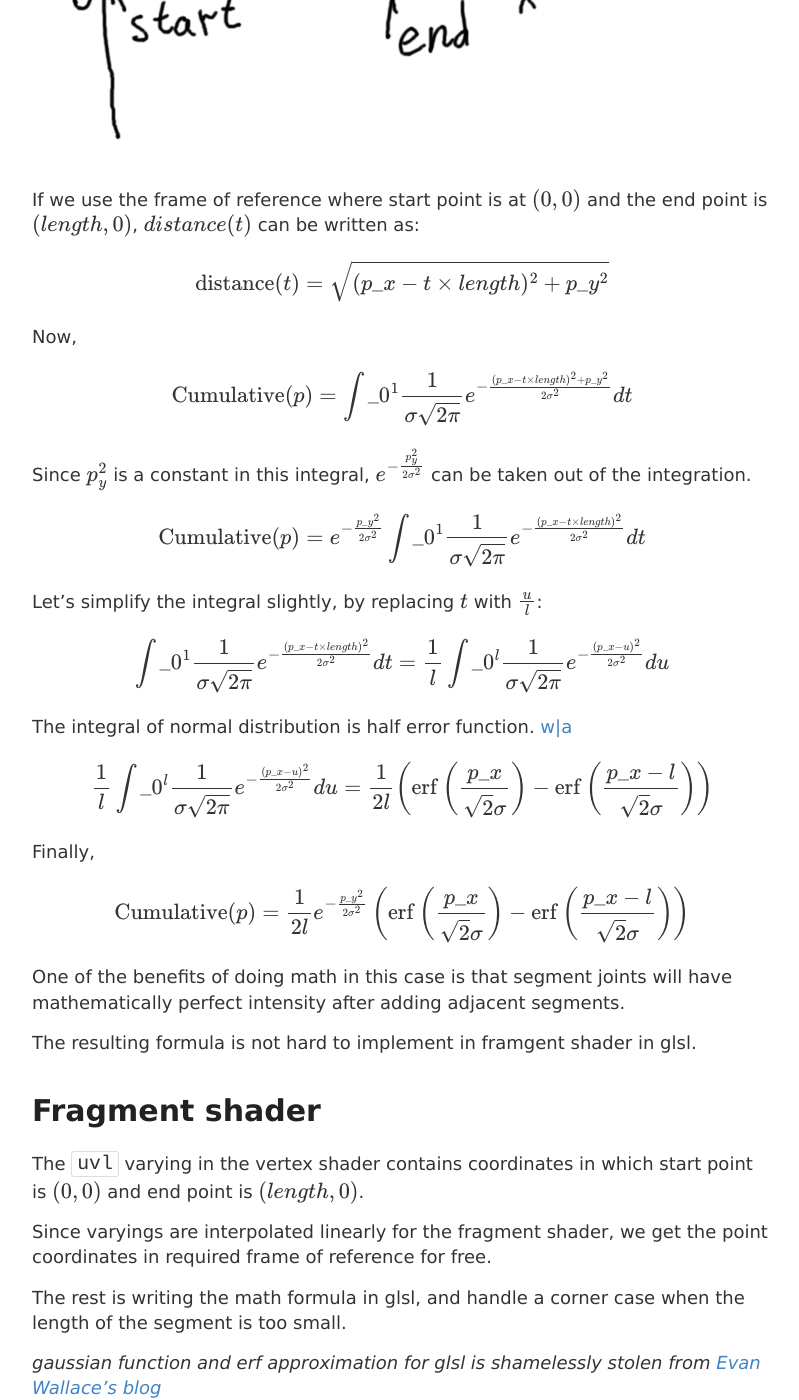
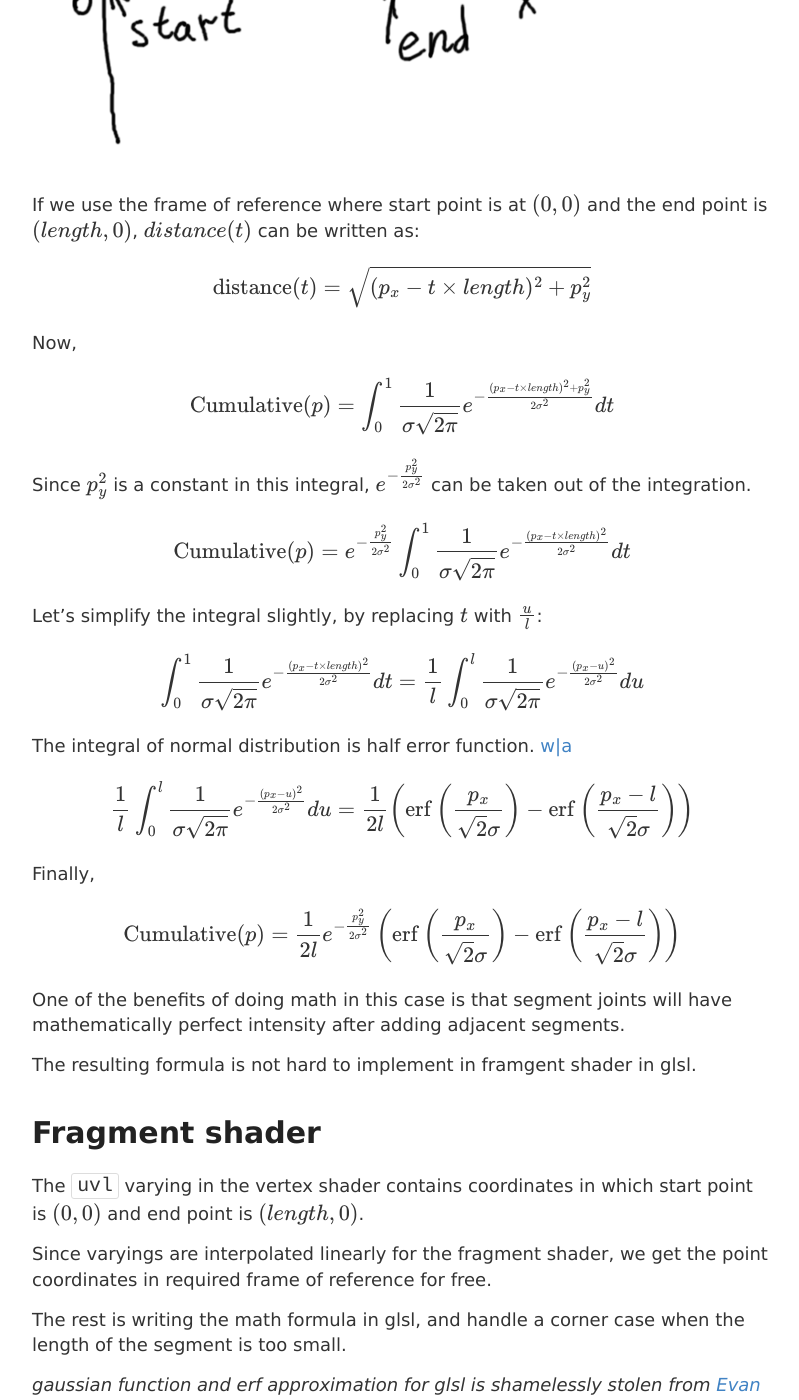
Before and after one commit to m1el/m1el.github.io, a Jekyll site: the page built from _posts/2015-09-17-oscilloscope-lines.md, in a window 1280 px wide and 1400 px high, scrolled down 5002 px. Shown: the whole window, without its empty margins (238-1037 px from the left). Built offline with Jekyll 4.4.1, drawn with Linux system fonts in a browser that asks for light colours; formulas are drawn with MathJax 3; some of the changed text lies outside the part shown.

Commit message:
no need to escape underscore with new markdown renderer

```diff
--- a/_posts/2015-09-17-oscilloscope-lines.md
+++ b/_posts/2015-09-17-oscilloscope-lines.md
@@ -140,37 +140,37 @@ Where σ is the spread of the beam.
 To calculate the cumulative intensity, we integrate
 the intensity over time as the beam is moving from start to end.
 
-$$\mathrm{Cumulative}=\int\_0^1 \mathrm{Intensity}(\mathrm{distance}(t)) dt$$
+$$\mathrm{Cumulative}=\int_0^1 \mathrm{Intensity}(\mathrm{distance}(t)) dt$$
 
 ![](/woscope-how/integration-transform.png)
 
 If we use the frame of reference where start point is at $(0,0)$
 and the end point is $(length,0)$, $distance(t)$ can be written as:
 
-$$\mathrm{distance}(t)=\sqrt{(p\_x-t\times length)^2+p\_y^2}$$
+$$\mathrm{distance}(t)=\sqrt{(p_x-t\times length)^2+p_y^2}$$
 
 Now,
 
-$$\mathrm{Cumulative}(p)=\int\_0^1 \frac{1}{σ\sqrt{2π}} e^{-\frac{(p\_x-t\times length)^2+p\_y^2}{2σ^2}} dt$$
+$$\mathrm{Cumulative}(p)=\int_0^1 \frac{1}{σ\sqrt{2π}} e^{-\frac{(p_x-t\times length)^2+p_y^2}{2σ^2}} dt$$
 
-Since $p\_y^2$ is a constant in this integral,
-$e^{-\frac{p\_y^2}{2σ^2}}$ can be taken out of the integration.
+Since $p_y^2$ is a constant in this integral,
+$e^{-\frac{p_y^2}{2σ^2}}$ can be taken out of the integration.
 
-$$\mathrm{Cumulative}(p)=e^{-\frac{p\_y^2}{2σ^2}} \int\_0^1 \frac{1}{σ\sqrt{2π}} e^{-\frac{(p\_x-t\times length)^2}{2σ^2}} dt$$
+$$\mathrm{Cumulative}(p)=e^{-\frac{p_y^2}{2σ^2}} \int_0^1 \frac{1}{σ\sqrt{2π}} e^{-\frac{(p_x-t\times length)^2}{2σ^2}} dt$$
 
 Let's simplify the integral slightly, by replacing $t$ with $\frac{u}{l}$:
 
-$$\int\_0^1 \frac{1}{σ\sqrt{2π}} e^{-\frac{(p\_x-t\times length)^2}{2σ^2}} dt =
-\frac{1}{l} \int\_0^l \frac{1}{σ\sqrt{2π}} e^{-\frac{(p\_x-u)^2}{2σ^2}} du$$
+$$\int_0^1 \frac{1}{σ\sqrt{2π}} e^{-\frac{(p_x-t\times length)^2}{2σ^2}} dt =
+\frac{1}{l} \int_0^l \frac{1}{σ\sqrt{2π}} e^{-\frac{(p_x-u)^2}{2σ^2}} du$$
 
 The integral of normal distribution is half error function. [w\|a](http://www.wolframalpha.com/input/?i=integrate++1%2F%28%CF%83+sqrt%282%CF%80%29%29+e%5E%28-%28m-x*l%29%5E2%2F%282%CF%83%5E2%29%29+dx+from+0+to+1)
 
-$$\frac{1}{l} \int\_0^l \frac{1}{σ\sqrt{2π}} e^{-\frac{(p\_x-u)^2}{2σ^2}} du=
-\frac{1}{2l} \left(\mathrm{erf}\left(\frac{p\_x}{\sqrt2 σ}\right) - \mathrm{erf}\left(\frac{p\_x-l}{\sqrt2 σ}\right)\right)$$
+$$\frac{1}{l} \int_0^l \frac{1}{σ\sqrt{2π}} e^{-\frac{(p_x-u)^2}{2σ^2}} du=
+\frac{1}{2l} \left(\mathrm{erf}\left(\frac{p_x}{\sqrt2 σ}\right) - \mathrm{erf}\left(\frac{p_x-l}{\sqrt2 σ}\right)\right)$$
 
 Finally,
 
-$$\mathrm{Cumulative}(p)=\frac{1}{2l} e^{-\frac{p\_y^2}{2σ^2}}\left(\mathrm{erf}\left(\frac{p\_x}{\sqrt2 σ}\right) - \mathrm{erf}\left(\frac{p\_x-l}{\sqrt2 σ}\right)\right)$$
+$$\mathrm{Cumulative}(p)=\frac{1}{2l} e^{-\frac{p_y^2}{2σ^2}}\left(\mathrm{erf}\left(\frac{p_x}{\sqrt2 σ}\right) - \mathrm{erf}\left(\frac{p_x-l}{\sqrt2 σ}\right)\right)$$
 
 One of the benefits of doing math in this case is that segment joints
 will have mathematically perfect intensity after adding adjacent segments.
```
